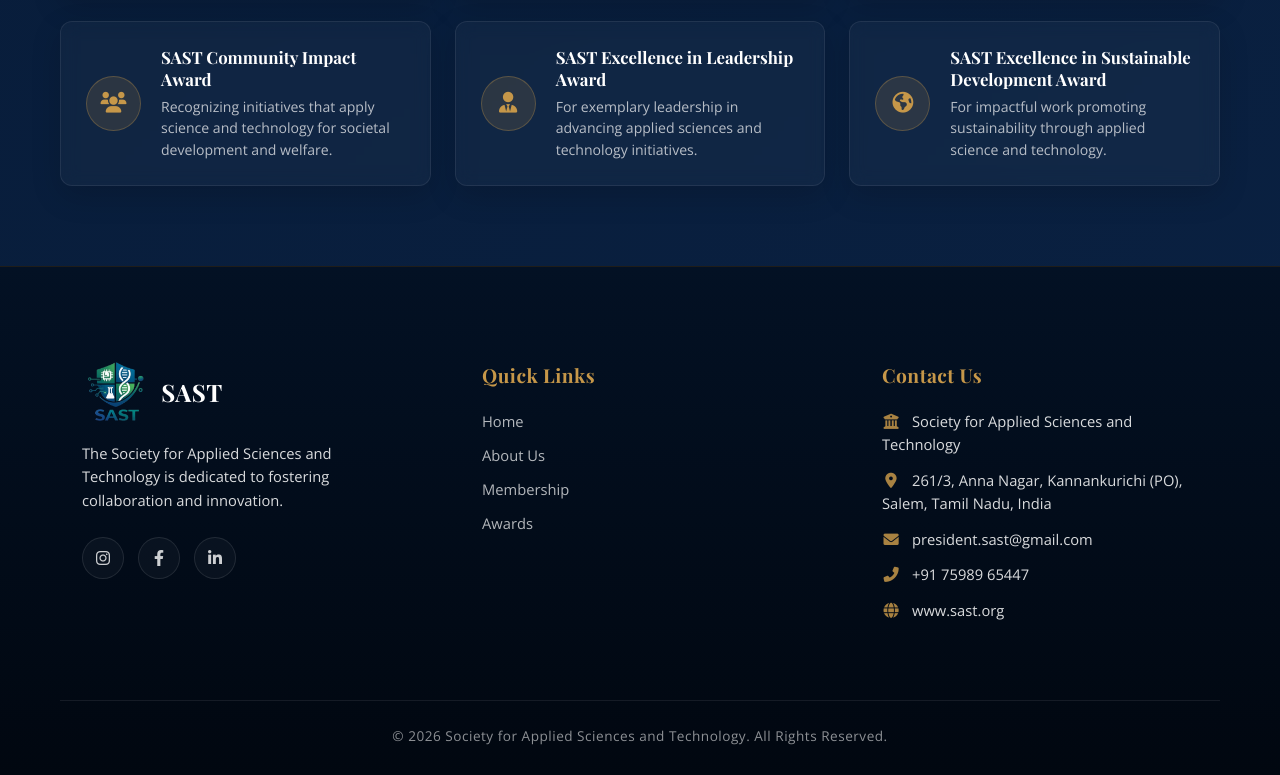
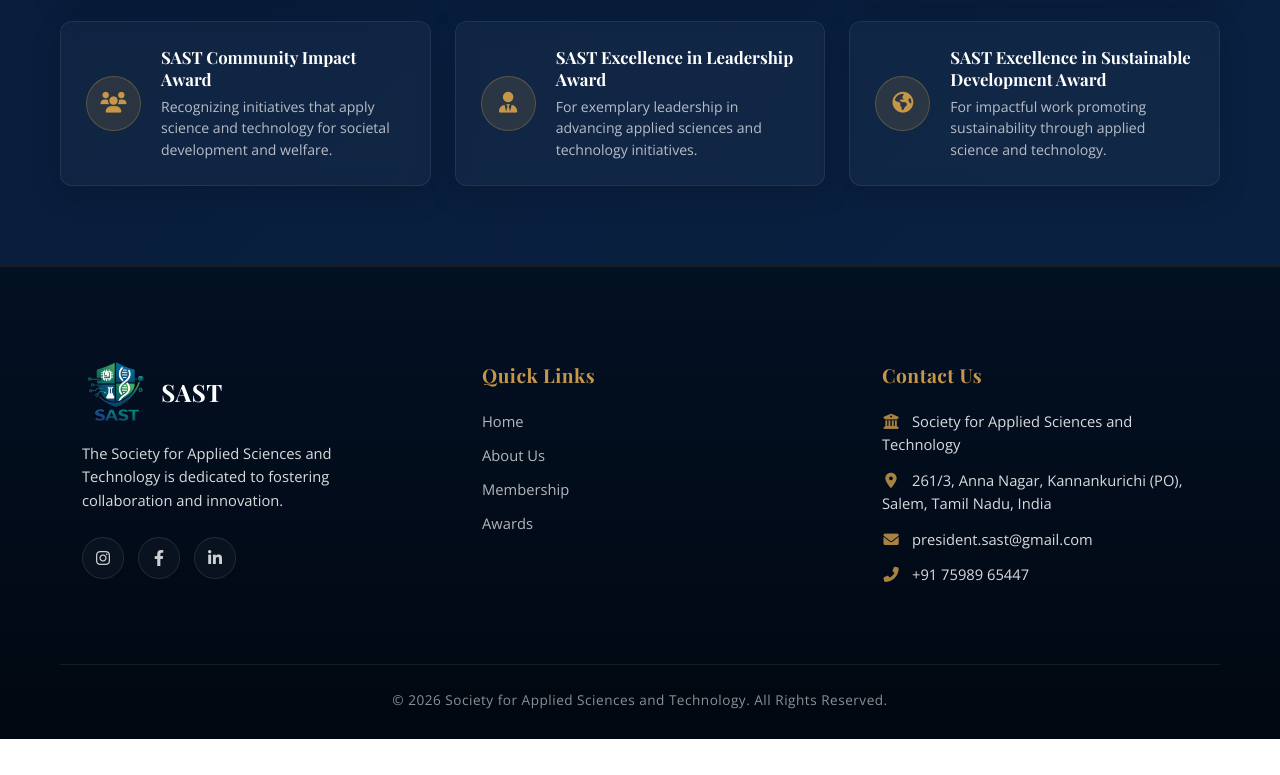
Before and after one commit to Bilalyzr/SAST, a plain HTML site: page index.html in a window 1280 px wide. Shown: the part 4216-4991 px from the top of the page. After the commit the page ends 4955 px from the top, so only its background shows below. Drawn offline with nearby package versions, Linux system fonts and the light colour scheme; animation ran at ten frames a second; a web font is replaced by a local one.

Commit message:
Refactor: remove sast.org website link from footer

```diff
--- a/index.html
+++ b/index.html
@@ -1026,7 +1026,6 @@
                     <p><i class="fas fa-map-marker-alt"></i>261/3, Anna Nagar, Kannankurichi (PO), Salem, Tamil Nadu, India</p>
                     <p><i class="fas fa-envelope"></i><a href="mailto:president.sast@gmail.com">president.sast@gmail.com</a></p>
                     <p><i class="fas fa-phone-alt"></i><a href="tel:+917598965447">+91 75989 65447</a></p>
-                    <p><i class="fas fa-globe"></i><a href="https://www.sast.org" target="_blank" rel="noopener noreferrer">www.sast.org</a></p>
                 </div>
             </div>
             <div class="copyright">&copy; <span id="copyright-year">2026</span> Society for Applied Sciences and Technology. All Rights Reserved.</div>
```
